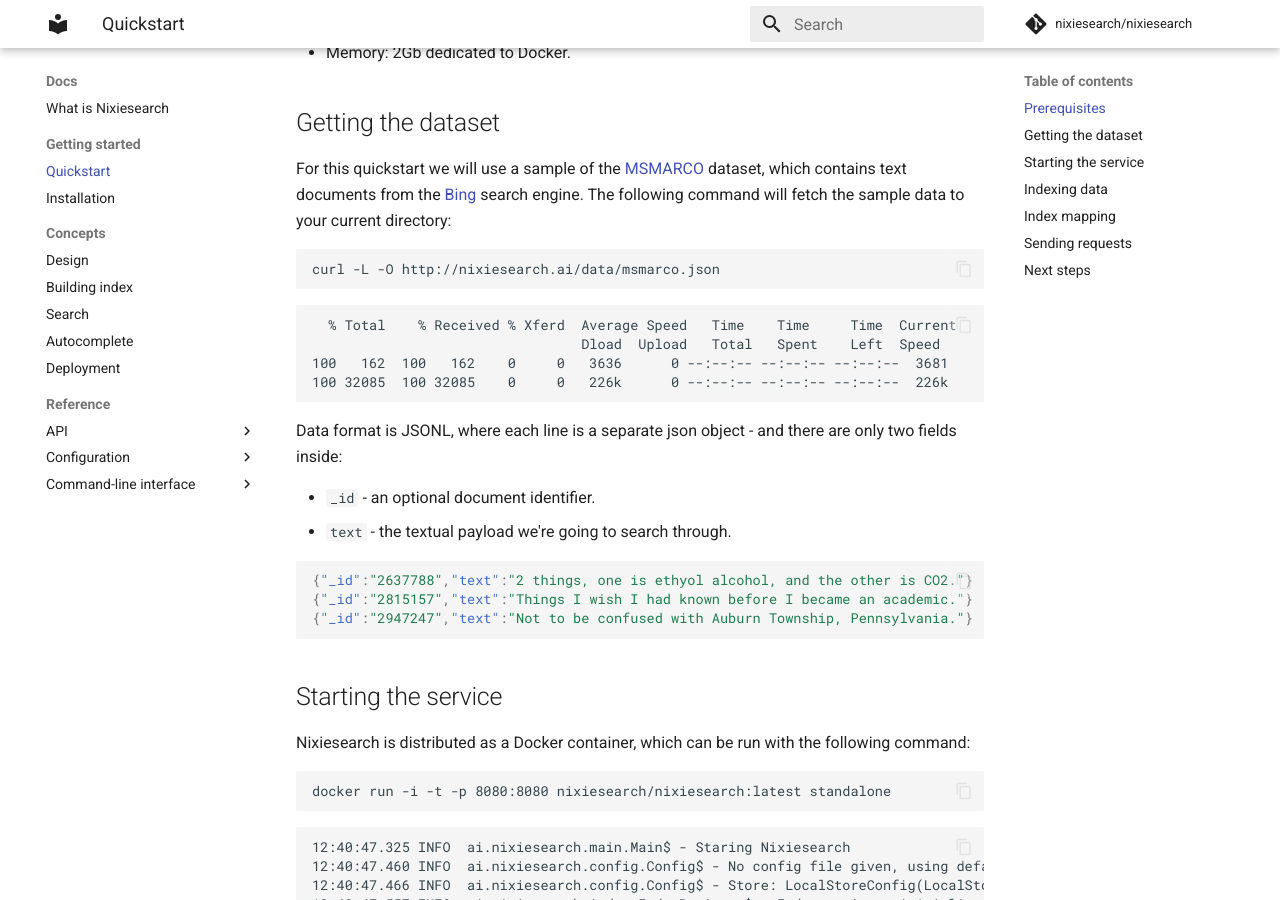
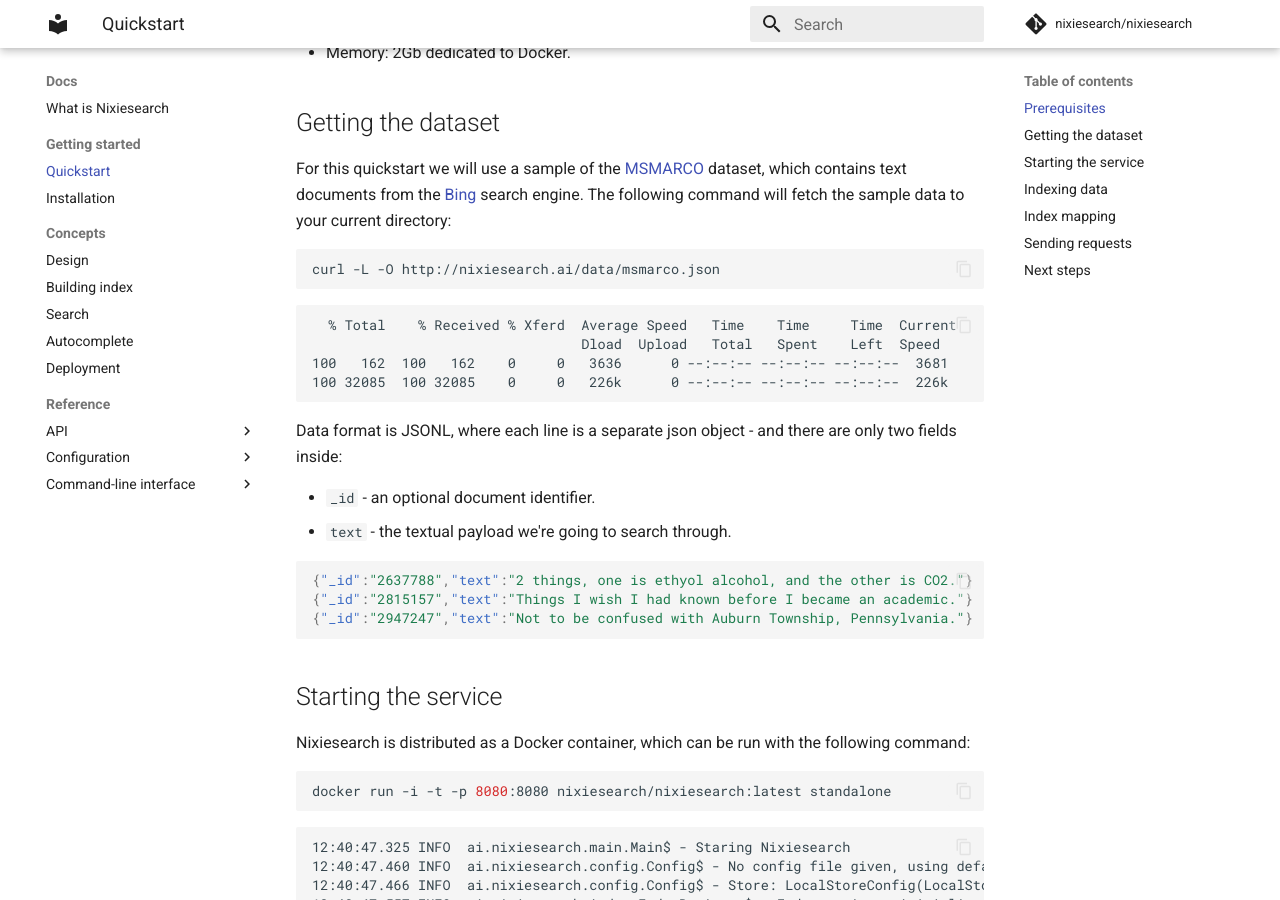
Before and after one commit to nixiesearch/nixiesearch, an MkDocs documentation site: the page built from docs/docs/quickstart.md, in a window 1280 px wide and 900 px high, scrolled down 499 px. Built offline with MkDocs 1.6.1 and Material for MkDocs 9.7.7, drawn with Linux system fonts in a browser that asks for light colours; comment, search, counter and statistics services are not loaded; some of the changed text lies outside the part shown.

Commit message:
add shell tag for code blocs

````diff
--- a/docs/docs/quickstart.md
+++ b/docs/docs/quickstart.md
@@ -14,7 +14,7 @@
 ## Getting the dataset
 
 For this quickstart we will use a sample of the [MSMARCO](https://microsoft.github.io/msmarco/) dataset, which contains text documents from the [Bing](https://www.bing.com/) search engine. The following command will fetch the sample data to your current directory:
-```
+```shell
 curl -L -O http://nixiesearch.ai/data/msmarco.json
 ```
 
@@ -40,7 +40,7 @@
 ## Starting the service
 
 Nixiesearch is distributed as a Docker container, which can be run with the following command:
-```
+```shell
 docker run -i -t -p 8080:8080 nixiesearch/nixiesearch:latest standalone
 ```
 
@@ -81,7 +81,7 @@
 
 Nixiesearch uses a similar API semantics as Elasticsearch, so to upload docs for indexing, you need to make a HTTP PUT request to the `/<index-name>/_index` endpoint:
 
-```
+```shell
 curl -XPUT -d @msmarco.json http://localhost:8080/msmarco/_index
 ```
 
@@ -94,9 +94,10 @@
 ## Index mapping
 
 As we used dynamic mapping generation based on indexed documents, you may be curious how the resulting mapping may look like. You can see it with the following REST call:
-```
+```shell
 curl http://localhost:8080/msmarco/_mapping
 ```
+
 ```json
 {
   "name": "msmarco",
@@ -152,10 +153,11 @@
 
 To perform a single-field hybrid search over our newly-created `msmarco` index, run the following cURL command:
 
-```
+```shell
 curl -XPOST -d '{"query": {"match": {"text":"new york"}},"fields": ["text"]}'\
     http://localhost:8080/msmarco/_search
 ```
+
 ```json
 {
   "took": 13,
````
Also changed, not shown: docs/docs/install.md (+1 -1 lines).
